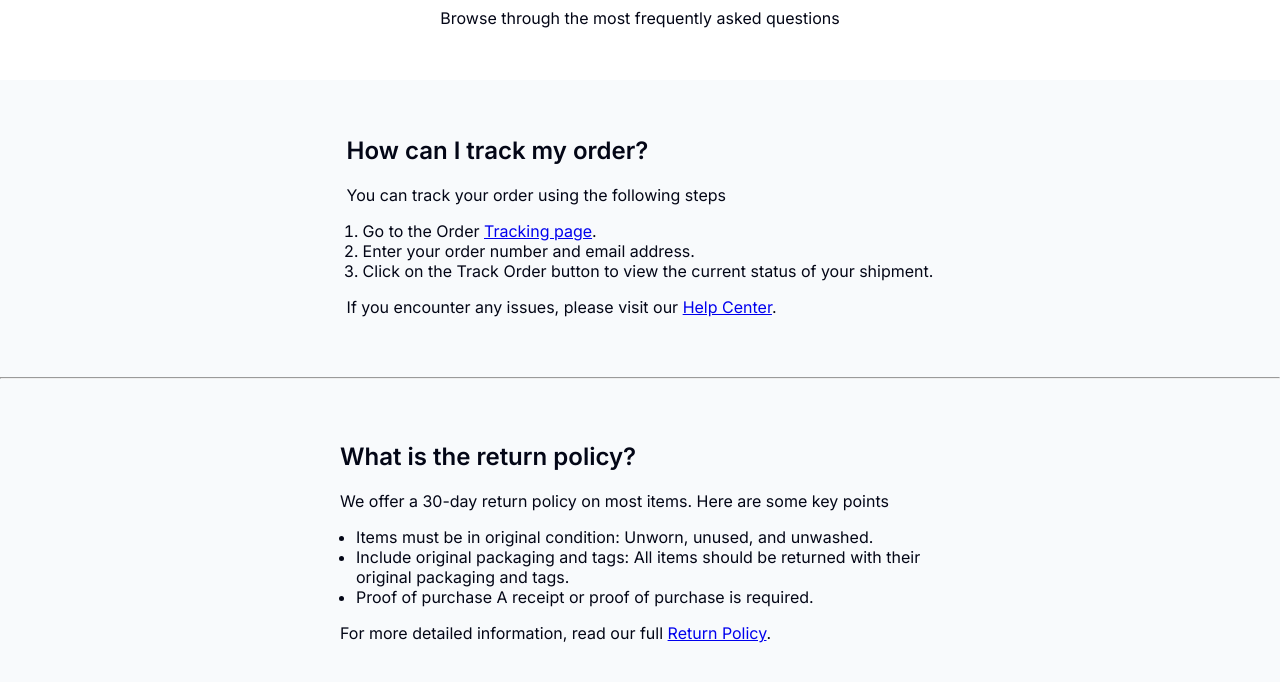
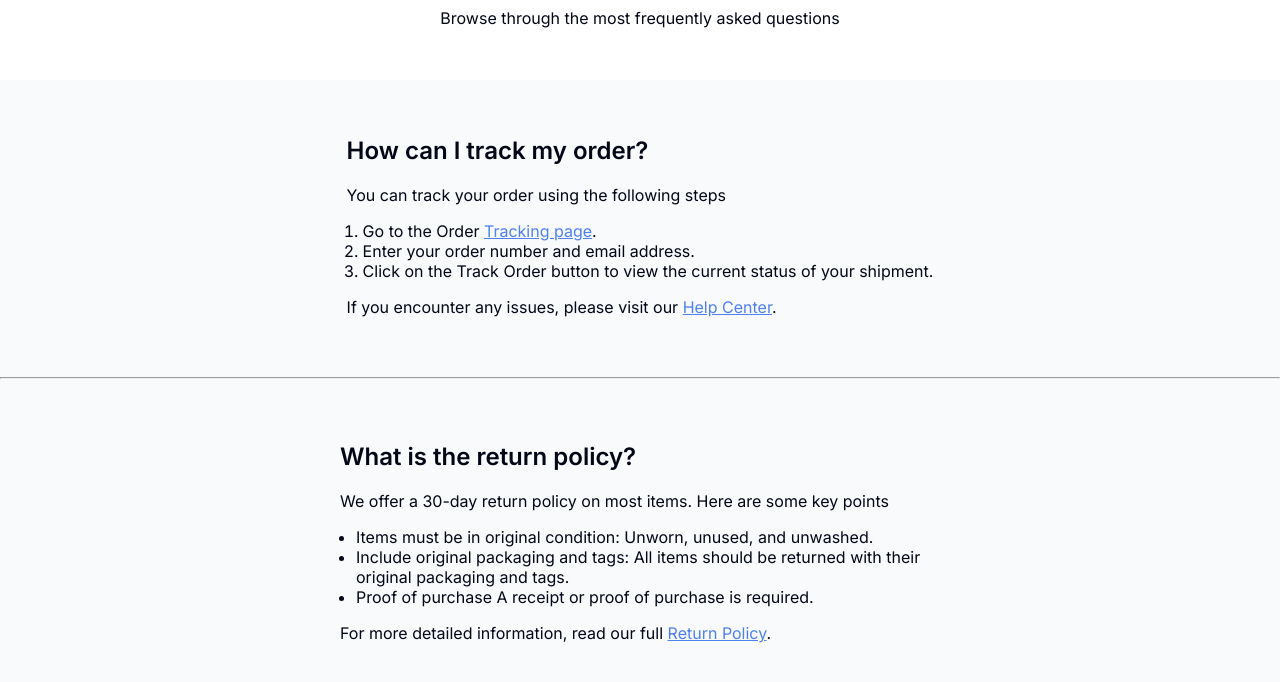
Before and after one commit to Luchito1099/Practicando, a plain HTML site: page index.html in a window 1280 px wide. Shown: the part 136-818 px from the top of the page. Drawn offline with Linux system fonts and the light colour scheme.

Commit message:
cambio url color

```diff
--- a/styles.css
+++ b/styles.css
@@ -53,3 +53,6 @@ ol, ul {
     margin-left: 1rem;
     padding-left: 0;
 }
+a {
+    color: #4E80EE;
+}
```
